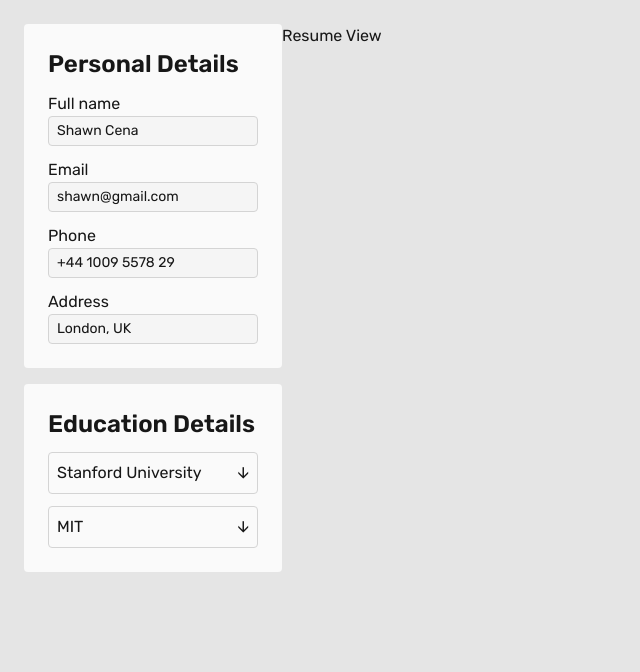
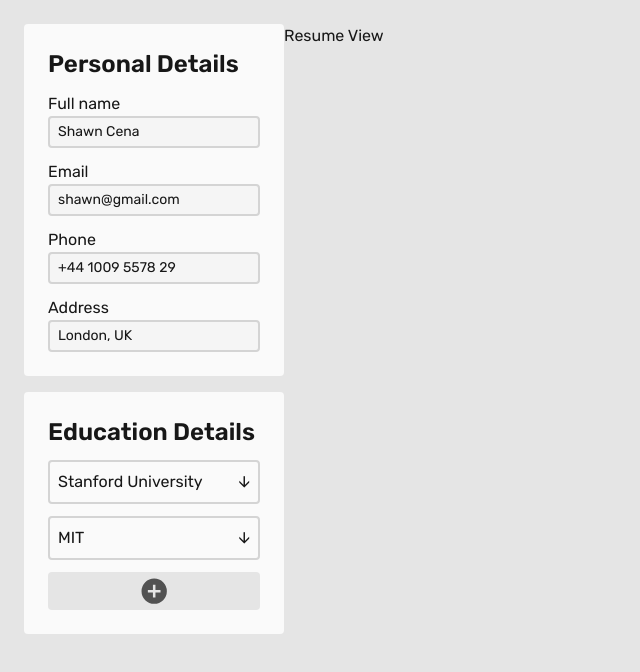
Before and after one commit to shonebinu/resume-builder, a React (Vite) app: page / in a window 1280 px wide. Shown: the top 672 px of the page, without its empty margins (0-640 px from the left). Built offline with nearby package versions, Linux system fonts and the light colour scheme.

Commit message:
feat: implement add new education entry

```diff
--- /dev/null
+++ b/src/components/AddEntryButton.jsx
@@ -0,0 +1,19 @@
+function AddEntryButton({ handleAdd }) {
+  return (
+    <button
+      onClick={handleAdd}
+      className="text-neutral-600 bg-neutral-200 p-1 flex justify-center rounded hover:outline hover:outline-2 hover:outline-neutral-400"
+    >
+      <svg
+        style={{ height: "1.9rem", fill: "currentColor" }}
+        xmlns="http://www.w3.org/2000/svg"
+        viewBox="0 0 24 24"
+      >
+        <title>plus-circle</title>
+        <path d="M17,13H13V17H11V13H7V11H11V7H13V11H17M12,2A10,10 0 0,0 2,12A10,10 0 0,0 12,22A10,10 0 0,0 22,12A10,10 0 0,0 12,2Z"></path>
+      </svg>
+    </button>
+  );
+}
+
+export default AddEntryButton;
--- a/src/components/EditorInputField.jsx
+++ b/src/components/EditorInputField.jsx
@@ -4,7 +4,7 @@ function EditorInputField({ label, type, value, onChange }) {
       <p>{label}</p>
       <input
         type={type}
-        className="rounded border text-sm p-1 pl-2 bg-neutral-100 border-neutral-300"
+        className="rounded border-2 text-sm p-1 pl-2 bg-neutral-100 border-neutral-300"
         value={value}
         onChange={onChange}
       />
--- a/src/components/EducationEditor.jsx
+++ b/src/components/EducationEditor.jsx
@@ -1,5 +1,6 @@
 import EditorCard from "./EditorCard";
 import EntryCard from "./EntryCard";
+import AddEntryButton from "./AddEntryButton";
 
 function EducationEditor({ educationDetails, setEducationDetails }) {
   const fields = [
@@ -23,6 +24,22 @@ function EducationEditor({ educationDetails, setEducationDetails }) {
     setEducationDetails(updatedEducationDetails);
   };
 
+  const handleAdd = () => {
+    const updatedEducationDetails = educationDetails.map((education) => ({
+      ...education,
+    }));
+
+    updatedEducationDetails.push({
+      id: crypto.randomUUID(),
+      institute: "New Education",
+      study: "",
+      timeline: "",
+      score: "",
+    });
+
+    setEducationDetails(updatedEducationDetails);
+  };
+
   return (
     <EditorCard title="Education Details">
       {educationDetails.map((education) => (
@@ -34,6 +51,7 @@ function EducationEditor({ educationDetails, setEducationDetails }) {
           onDelete={handleDelete}
         />
       ))}
+      <AddEntryButton handleAdd={handleAdd} />
     </EditorCard>
   );
 }
--- a/src/components/EntryCard.jsx
+++ b/src/components/EntryCard.jsx
@@ -10,7 +10,7 @@ function EntryCard({ entry, fields, onChange, onDelete }) {
     <div className="flex flex-col gap-2">
       <button
         onClick={handleToggle}
-        className="flex justify-between border rounded border-neutral-300 p-2"
+        className="flex justify-between border-2 rounded border-neutral-300 p-2"
       >
         <span>{entry.institute}</span>
         <span>{isExpanded ? "🡩" : "🡫"}</span>
```
